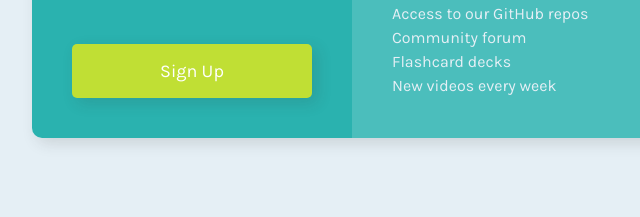
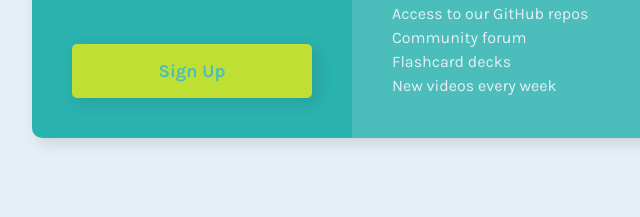
Before and after one commit to AntonielAureliano/single-price-grid-component-master, a plain HTML site: page index.html in a window 1280 px wide. In both pictures the pointer is over the link "Sign Up". Shown: the part 521-738 px from the top of the page, 288-928 px from the left. Drawn offline with Linux system fonts and the light colour scheme.

Commit message:
Atualizando o readme.

```diff
--- a/style.css
+++ b/style.css
@@ -129,6 +129,10 @@ main {
   text-align: center;
   text-decoration: none;
 }
+.subscription a:hover {
+  color: var(--primary-cyan-two);
+  font-weight: 700;
+}
 
 @media screen and (max-width: 375px) {
   .subscription {
```
Also changed, not shown: images/print-single.png (added), 1 other file.
